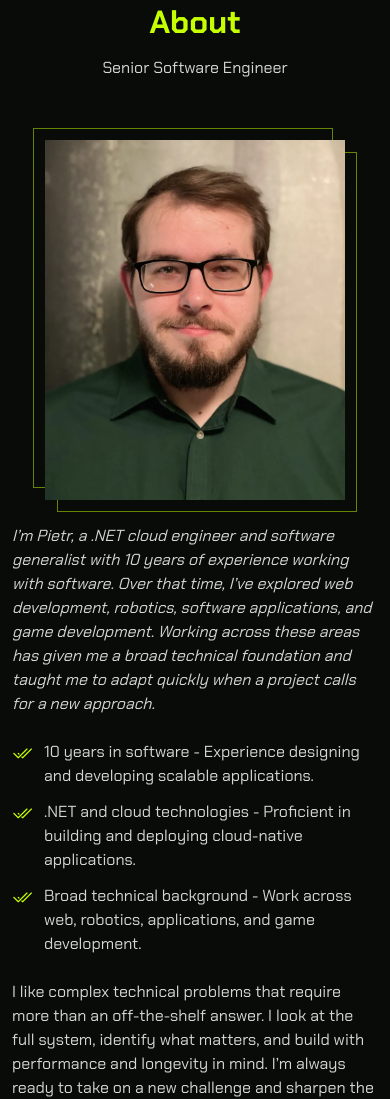
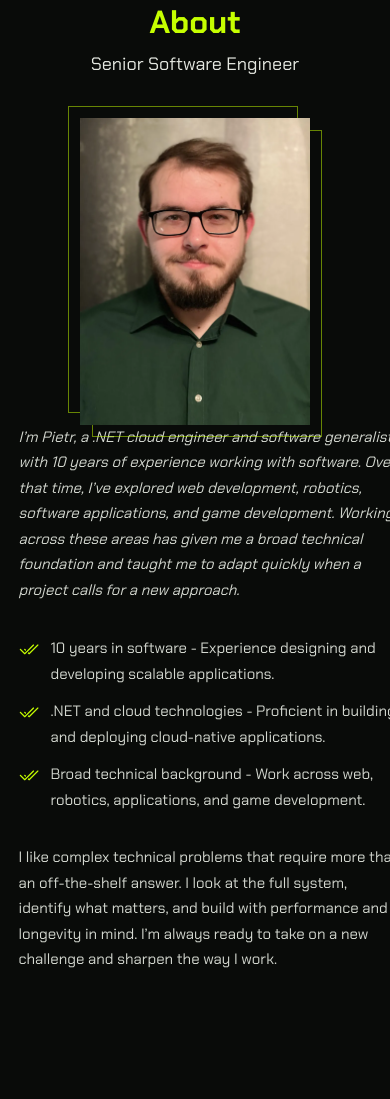
Before and after one commit to NatalieCodez/Pietr-Langevoort, a plain HTML site: page index.html in a window 390 px wide. Shown: the part 901-2000 px from the top of the page. Drawn offline with Linux system fonts and the light colour scheme.

Commit message:
small fixes. Cleaned up resume, working on about section minor design fixes

```diff
--- a/assets/css/main.css
+++ b/assets/css/main.css
@@ -1265,62 +1265,100 @@ section,
   }
 }
 
-/* ==============================
+
+
+/* =====================================
    ABOUT SECTION
-============================== */
+===================================== */
+
 .about {
   background-color: #090b09;
   color: #e5e8e1;
 }
 
+/* =====================================
+   ABOUT HEADING
+===================================== */
+
+
+.about .section-title {
+  text-align: center;
+  padding-bottom: 5px;
+  margin-bottom: 0;
+}
+
 .about .section-title h2 {
   color: #c6ff00;
-}
-
-.about .section-title p,
-.about .content p,
-.about .content li {
-  color: #d4d8d0;
-}
-
-.about .content h3 {
-  color: #ffffff;
+  font-size: 36px;
   font-weight: 700;
-  margin-bottom: 16px;
-}
-
-.about .content ul {
-  list-style: none;
-  padding: 0;
-  margin: 24px 0;
-}
-
-.about .content ul li {
-  display: flex;
-  align-items: flex-start;
-  gap: 12px;
-  margin-bottom: 12px;
-}
-
-.about .content ul i {
-  flex: 0 0 auto;
-  color: #c6ff00;
-  font-size: 20px;
-  line-height: 1.4;
-}
-
-/* Thin, offset accents behind the photo */
+  margin-bottom: 10px;
+}
+
+.about .section-title p {
+  color: #e5e8e1;
+  font-size: 22px;
+  margin-bottom: 0;
+}
+
+
+.about .section-title + .container {
+  padding-top: 0;
+}
+
+.about .about-image {
+  margin-top: 0;
+}
+
+.about .content {
+  margin-top: 0;
+}
+
+
+/* =====================================
+   ABOUT CONTENT LAYOUT
+===================================== */
+
+.about .about-container {
+  max-width: 1200px;
+  margin: 65px auto 0;
+}
+
+.about .about-container .row {
+  --bs-gutter-x: 6rem;
+  justify-content: center;
+  align-items: center;
+}
+
+/* =====================================
+   ABOUT PROFILE PICTURE
+===================================== */
+
 .about .about-image {
   position: relative;
-  margin: 12px;
-}
-
+  isolation: isolate;
+  max-width: 280px;
+  width: 100%;
+  margin: 0 auto;
+}
+
+/* Maintain original image proportions */
+.about .about-image img {
+  position: relative;
+  z-index: 1;
+  width: 100%;
+  height: auto;
+  display: block;
+  object-fit: contain;
+}
+
+/* Decorative green frames behind picture */
 .about .about-image::before,
 .about .about-image::after {
   content: "";
   position: absolute;
   border: 1px solid rgba(198, 255, 0, 0.5);
   pointer-events: none;
+  z-index: -1;
 }
 
 .about .about-image::before {
@@ -1331,51 +1369,135 @@ section,
   inset: 12px -12px -12px 12px;
 }
 
-/* Keep the photo above the decorative borders */
-#about .about-image {
-  position: relative;
-  isolation: isolate;
-}
-
-/* Move decorative frames behind the photo */
-#about .about-image::before,
-#about .about-image::after {
-  z-index: -1;
-}
-
-/* Keep the portrait in front */
-#about .about-image img {
-  position: relative;
-  z-index: 1;
-}
 
 /* =====================================
-   ABOUT ME - PROFILE PICTURE SIZE
+   ABOUT TEXT CONTENT
 ===================================== */
 
-#about .about-image {
-  max-width: 380px;
+.about .content {
+  max-width: 700px;
   width: 100%;
-  margin: 0 auto;
-}
-
-#about .about-image img {
+  padding-left: 0;
+  margin-left: 25px;
+  display: flex;
+  flex-direction: column;
+  justify-content: center;
+}
+
+.about .content p {
+  color: #d4d8d0;
+  font-size: 16px;
+  line-height: 1.8;
+  margin-bottom: 18px;
+}
+
+.about .content ul {
   width: 100%;
-  height: 450px;
-  object-fit: cover;
-  object-position: center top;
-  display: block;
 }
 
 /* Mobile */
-@media (max-width: 768px) {
-  #about .about-image {
-    max-width: 300px;
-  }
-
-  #about .about-image img {
-    height: 360px;
-  }
+@media (max-width: 991px) {
+  .about .content {
+    max-width: 100%;
+    margin-left: 0;
+    padding: 0 15px;
+  }
+}
+
+
+/* =====================================
+   ABOUT LIST
+===================================== */
+
+.about .content ul {
+  list-style: none;
+  padding: 0;
+  margin: 15px 0 20px;
+}
+
+.about .content ul li {
+  display: flex;
+  align-items: flex-start;
+  gap: 12px;
+  margin-bottom: 12px;
+  color: #d4d8d0;
+  font-size: 16px;
+  line-height: 1.7;
+}
+
+/* Green checkmark icons */
+.about .content ul i {
+  flex: 0 0 auto;
+  color: #c6ff00;
+  font-size: 20px;
+  line-height: 1.4;
+}
+
+/* =====================================
+   TABLET
+===================================== */
+
+@media (max-width: 991px) {
+
+  .about .about-container {
+    margin-top: 45px;
+  }
+
+  .about .about-container .row {
+    --bs-gutter-x: 2rem;
+  }
+
+  .about .content {
+    max-width: 100%;
+    margin-left: 0;
+    padding-left: 0;
+  }
+
+  .about .about-image {
+    max-width: 260px;
+  }
+
+}
+
+/* =====================================
+   MOBILE
+===================================== */
+
+@media (max-width: 767px) {
+
+  .about .section-title h2 {
+    font-size: 32px;
+  }
+
+  .about .section-title p {
+    font-size: 18px;
+  }
+
+  .about .about-container {
+    margin-top: 35px;
+  }
+
+  .about .about-image {
+    max-width: 230px;
+  }
+
+
+.about .content {
+  max-width: 520px;
+  margin-left: 45px;
+  padding-left: 0;
+  display: flex;
+  flex-direction: column;
+  justify-content: center;
+}
+
+
+  .about .content p,
+  .about .content ul li {
+    font-size: 15px;
+    line-height: 1.7;
+  }
+
 }
 
 
--- a/index.html
+++ b/index.html
@@ -262,45 +262,91 @@
 </section>
 <!-- /Hero Section -->
 
+<!-- About Section -->
+<section id="about" class="about section">
 
-   <!-- About Section -->
-<section id="about" class="about section">
-  <div class="container section-title" data-aos="fade-up">
+  <!-- About Heading -->
+  <div class="container section-title text-center" data-aos="fade-up">
     <h2>About</h2>
     <p>Senior Software Engineer</p>
   </div>
 
-  <div class="container" data-aos="fade-up" data-aos-delay="100">
-    <div class="row gy-4 align-items-center">
-      <div class="col-lg-6">
+  <!-- About Content -->
+  <div class="container about-container"
+       data-aos="fade-up"
+       data-aos-delay="100">
+
+
+<div class="row justify-content-center align-items-center gy-4 gx-lg-4 ps-lg-5">
+
+
+      <!-- Profile Picture -->
+      <div class="col-lg-4 col-md-5">
         <div class="about-image">
-          <img src="assets/img/blog/portfoiliopietr.webp" class="img-fluid" alt="Team collaborating around a table">
+          <img
+            src="assets/img/blog/portfoiliopietr.webp"
+            class="img-fluid"
+            alt="Pietr Langevoort">
         </div>
       </div>
 
-      <div class="col-lg-6 content">
+      <!-- About Text -->
+
+      <div class="col-lg-7 col-md-8 content">
+
+
         <p class="fst-italic">
-          I’m Pietr, a .NET cloud engineer and software generalist with 10 years of experience working with software. Over that time, I’ve explored web development, robotics, software applications, and game development. Working across these areas has given me a broad technical foundation and taught me to adapt quickly when a project calls for a new approach.
+          I’m Pietr, a .NET cloud engineer and software generalist
+          with 10 years of experience working with software.
+          Over that time, I’ve explored web development, robotics,
+          software applications, and game development.
+          Working across these areas has given me a broad
+          technical foundation and taught me to adapt quickly
+          when a project calls for a new approach.
         </p>
 
         <ul>
-          <li><i class="bi bi-check2-all"></i><span>10 years in software - Experience designing and developing scalable applications.</span></li>
-          <li><i class="bi bi-check2-all"></i><span>.NET and cloud technologies - Proficient in building and deploying cloud-native applications.</span></li>
-          <li><i class="bi bi-check2-all"></i><span>Broad technical background - Work across web, robotics, applications, and game development.</span></li>
+          <li>
+            <i class="bi bi-check2-all"></i>
+            <span>
+              10 years in software - Experience designing
+              and developing scalable applications.
+            </span>
+          </li>
+
+          <li>
+            <i class="bi bi-check2-all"></i>
+            <span>
+              .NET and cloud technologies - Proficient in
+              building and deploying cloud-native applications.
+            </span>
+          </li>
+
+          <li>
+            <i class="bi bi-check2-all"></i>
+            <span>
+              Broad technical background - Work across web,
+              robotics, applications, and game development.
+            </span>
+          </li>
         </ul>
 
         <p>
-          I like complex technical problems that require more than an off-the-shelf answer.
-          I look at the full system, identify what matters, and build with performance and longevity in mind.
-           I’m always ready to take on a new challenge and sharpen the way I work.
+          I like complex technical problems that require more
+          than an off-the-shelf answer. I look at the full
+          system, identify what matters, and build with
+          performance and longevity in mind. I’m always ready
+          to take on a new challenge and sharpen the way I work.
         </p>
+
       </div>
+      <!-- End About Text -->
+
     </div>
   </div>
+
 </section>
 <!-- /About Section -->
-
-
 
 
 <!-- Resume Section -->
@@ -311,7 +357,7 @@
       <h2>Resume</h2>
       <p>Experience, education, and technical expertise.</p>
 
-      <a href="assets/img/ResumeLangevoort.docx"
+      <a href="assets/img/resumelangevoort.pdf"
          class="resume-download" download>
         Download Resume
       </a>
@@ -329,30 +375,33 @@
         <article class="timeline-card">
           <span class="timeline-date">2024- Present</span>
           <h3>Senior Software Engineer</h3>
-          <h4>Cadent</h4>
+          <h4>Cadent TV (formerly AdTheorent)</h4>
           <p>
-            Leading product strategy, development, and
-            delivery of scalable software solutions.
+            Developed and optimized a Google Cloud Run screenshot service using Pub/Sub and custom retry mechanisms,
+            leveraging AI-assisted tools including Claude, Cursor, Codex, Gemini, MCP, and subagents to enhance
+            development efficiency.
           </p>
         </article>
 
         <article class="timeline-card">
           <span class="timeline-date">2022 - 2023</span>
-          <h3>Software Development Engineer / IT</h3>
-          <h4>Dasher Lawless Inc.</h4>
+          <h3>Senior Software Engineer</h3>
+          <h4>3E</h4>
           <p>
-            Lead software engineer for AUTOParkit automed parking full stab web services and middleware. <br>
-            Implemented custom tools for data transformation and migration using DynamoDBv2 library.
+            Architected .NET 6 backend services and AWS infrastructure for APIs, batch processing,
+            and event-driven workloads. Managed serverless infrastructure and Azure CI/CD pipelines,
+            maintained legacy ASP.NET applications, implemented OIDC/JWT authentication, supported
+            React micro-frontends, and mentored engineers on development best practices.
           </p>
         </article>
 
         <article class="timeline-card">
-          <span class="timeline-date">2017 - 2019</span>
-          <h3>Software Developer</h3>
-          <h4>Realized Solutions Inc.</h4>
+          <span class="timeline-date">2021-2022</span>
+          <h3>Software Developer Engineer / IT</h3>
+          <h4>Dasher Lawless Inc.</h4>
           <p>
-            Developed C# WinForm applications for insurance business management. <br>
-            Cross-functioned with other teams using ASP.NET Razor & VB .NET (MVC) to create web applications for internal and external use. <br>
+           Engineered full-stack web services and middleware for AUTOParkit’s automated parking systems,
+            implementing custom data transformation and migration tools using the DynamoDBv2 library.
           </p>
         </article>
       </div>
```
Also changed, not shown: 2 other files.
